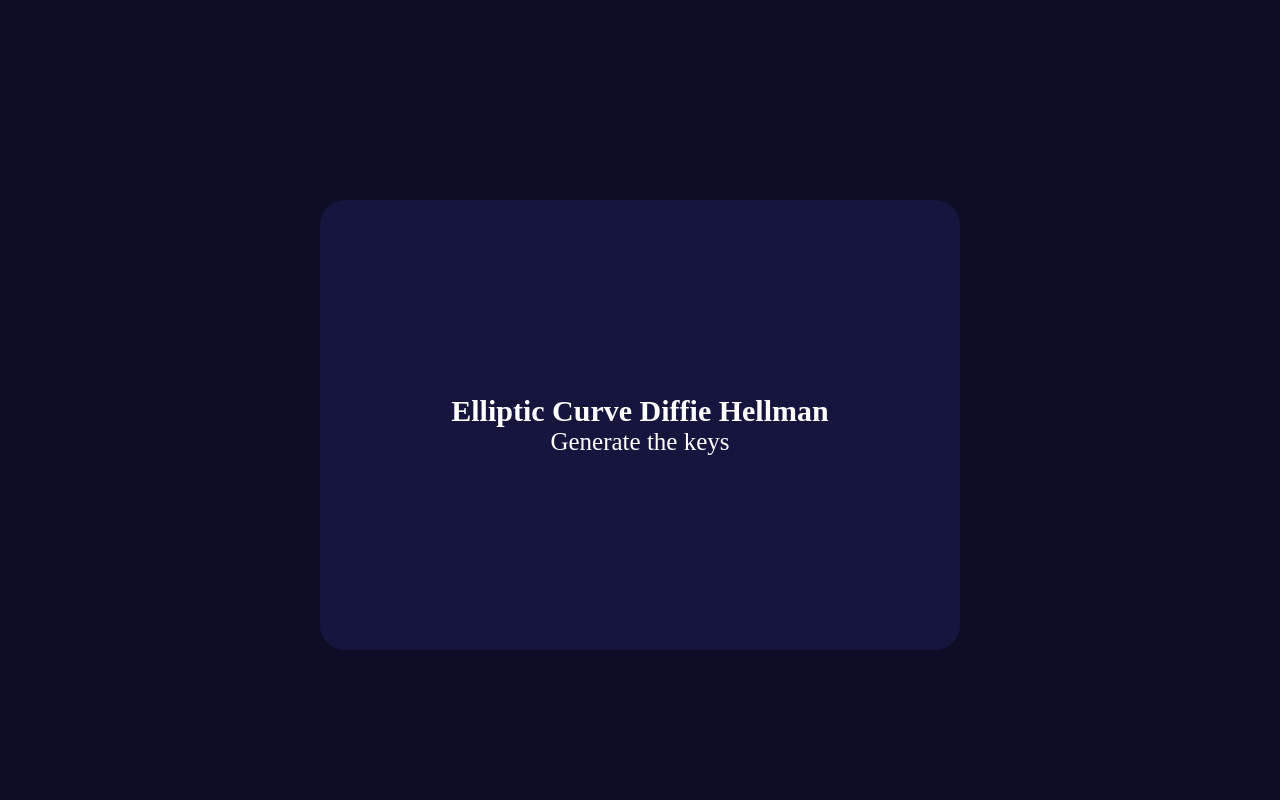
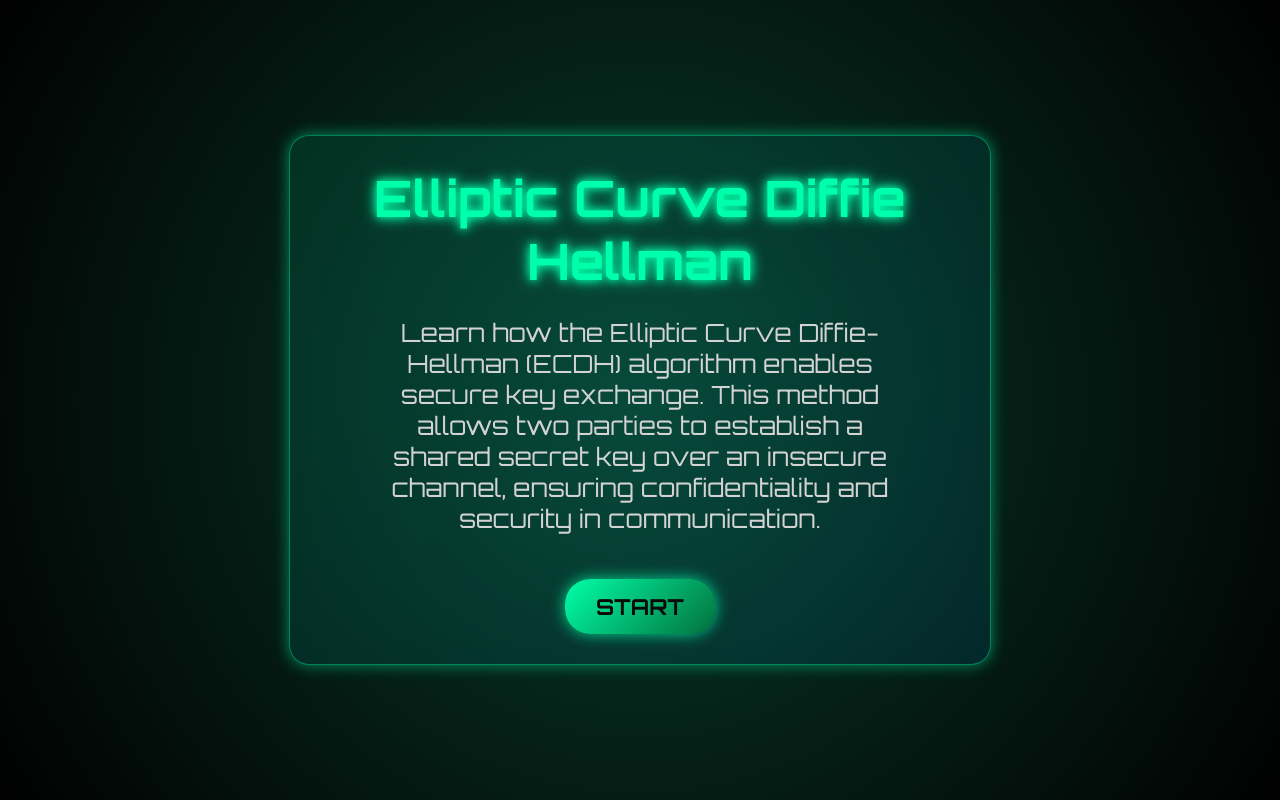
Before and after one commit to MaarcooC/ECDH, a website: page index.html in a window 1280 px wide. Drawn offline with Linux system fonts and the light colour scheme.

Commit message:
new style

```diff
--- a/index.html
+++ b/index.html
@@ -10,11 +10,22 @@
         <div class="main">
             <div class="cont">
                 <div class="title">Elliptic Curve Diffie Hellman</div>
-                <div class="subtitle">Generate the keys</div>
-                <div class="cont-gen">
-
+                <div class="content">
+                    <p class="subtitle">
+                        Learn how the Elliptic Curve Diffie-Hellman (ECDH) algorithm
+                         enables secure key exchange. This method allows two parties
+                         to establish a shared secret key over an insecure channel,
+                         ensuring confidentiality and security in communication.
+                    </p>
+                    <button onclick="start()">Start</button>
                 </div>
             </div>
         </div>
     </body>
+
+    <script>
+        function start() {
+
+        }
+    </script>
 </html>
--- a/styles/base.css
+++ b/styles/base.css
@@ -1,8 +1,15 @@
+@import url('https://fonts.googleapis.com/css2?family=Orbitron:wght@400;700&display=swap');
+
 body {
-    background-color: rgb(13, 13, 39);
+    background-color: #0a0a0a;
+    color: #fff;
+    font-family: 'Orbitron', sans-serif;
     margin: 0;
     height: 100vh;
     display: flex;
     flex-direction: column;
-    color: white;
+    justify-content: center;
+    align-items: center;
+    overflow: hidden;
+    background-image: radial-gradient(circle at center, rgba(0, 255, 170, 0.2), rgba(0, 0, 0, 0.9));
 }
--- a/styles/index.css
+++ b/styles/index.css
@@ -1,28 +1,74 @@
+@import url('https://fonts.googleapis.com/css2?family=Orbitron:wght@400;700&display=swap');
+
 .main {
     flex: 1;
     display: flex;
     justify-content: center;
     align-items: center;
-    padding-top: 50px;
     width: 100%;
 }
 
 .cont {
-    background-color: rgb(21, 21, 61);
+    background: linear-gradient(135deg, rgba(0, 255, 170, 0.1), rgba(0, 170, 255, 0.1));
+    backdrop-filter: blur(10px);
     width: 50%;
+    min-height: fit-content;
+    height: 50%;
     display: flex;
     flex-direction: column;
     align-items: center;
     justify-content: center;
-    border-radius: 25px;
-    height: 60%;
+    border-radius: 20px;
+    padding: 30px;
+    box-shadow: 0 0 15px rgba(0, 255, 170, 0.5);
+    border: 1px solid rgba(0, 255, 170, 0.4);
 }
 
 .cont .title {
-    font-size: 30px;
-    font-weight: bolder;
+    font-size: 50px;
+    font-weight: bold;
+    text-align: center;
+    color: #00ffaa;
+    text-shadow: 0 0 8px #00ffaa, 0 0 15px #00ffaa;
 }
 
-.cont .subtitle {
+.content {
+    display: flex;
+    flex-direction: column;
+    align-items: center;
+    justify-content: center;
+}
+
+.content .subtitle {
     font-size: 25px;
+    text-align: center;
+    max-width: 80%;
+    color: #d3d3d3;
 }
+
+.content button {
+    font-family: 'Orbitron', sans-serif;
+    margin-top: 20px;
+    border-radius: 25px;
+    height: 55px;
+    width: 150px;
+    background: linear-gradient(135deg, #00ffaa, #04713b);
+    color: #0a0a0a;
+    font-size: 22px;
+    font-weight: bold;
+    border: none;
+    cursor: pointer;
+    transition: all 0.3s ease-in-out;
+    box-shadow: 0px 0px 15px rgba(0, 255, 170, 0.8);
+    text-transform: uppercase;
+}
+
+.content button:hover {
+    background: linear-gradient(135deg, #04713b, #00ffaa);
+    transform: scale(1.1);
+    box-shadow: 0px 0px 25px rgba(0, 255, 170, 1);
+}
+
+.content button:active {
+    transform: scale(0.95);
+}
```
